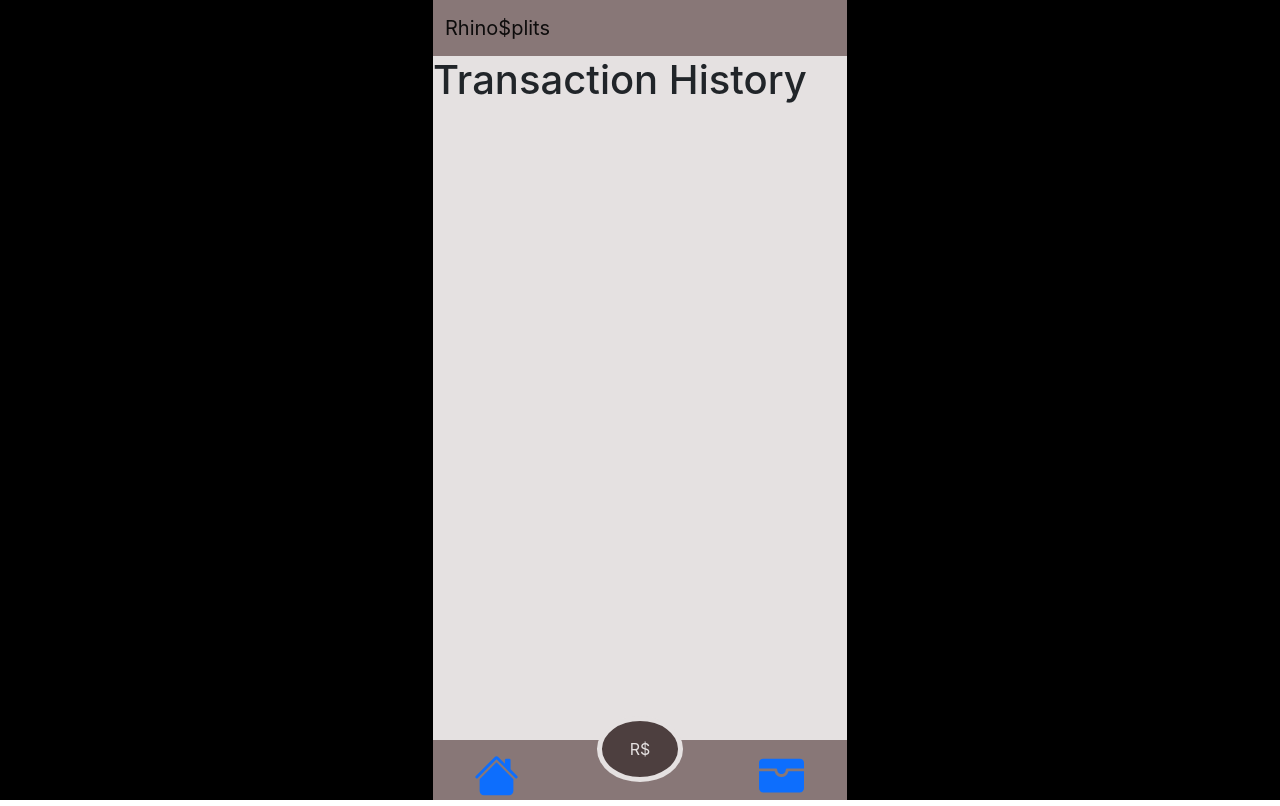
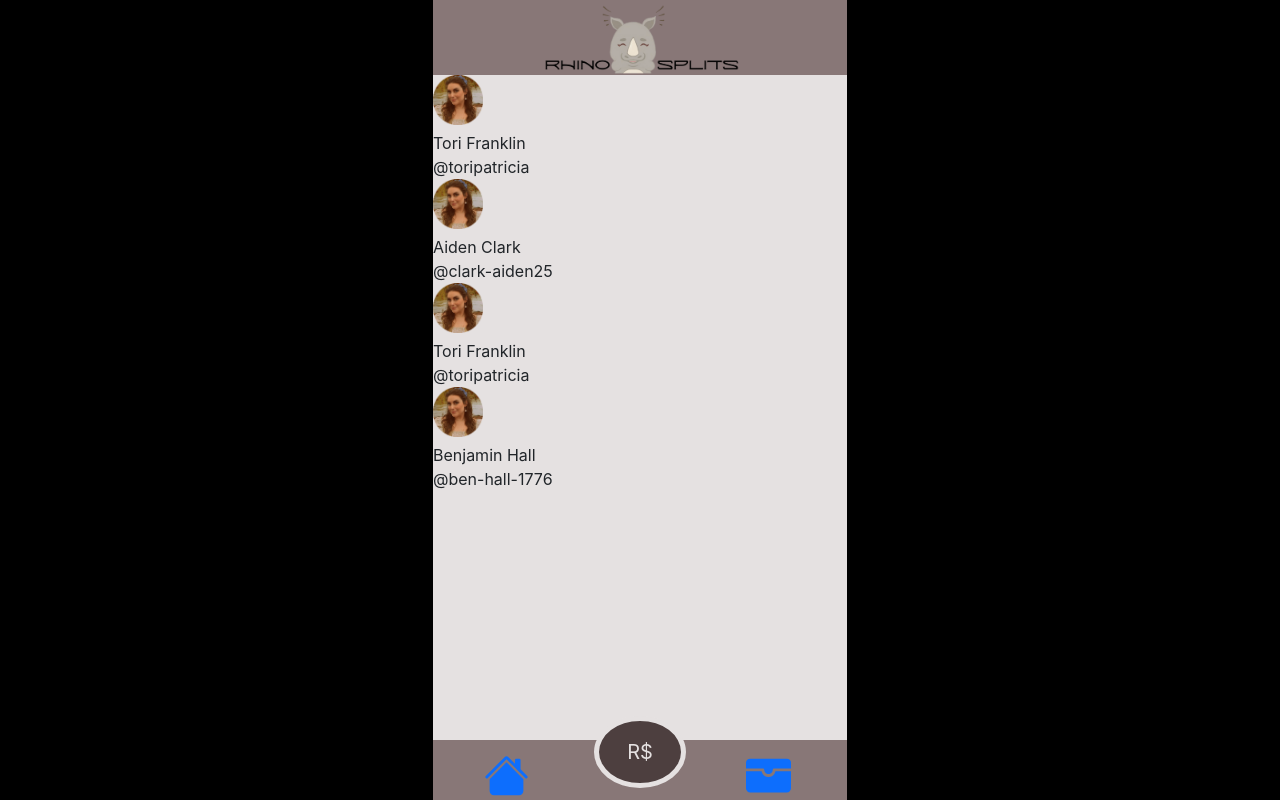
Before and after one commit to toripatricia/rhino-splits, a Next.js app: page /history in a window 1280 px wide. Built offline with nearby package versions, Linux system fonts and the light colour scheme; data requests are answered from the project's data file.

Commit message:
more local data, logo work, transaction page works

```diff
--- a/components/NavBar.js
+++ b/components/NavBar.js
@@ -1,19 +1,11 @@
-/* eslint-disable jsx-a11y/anchor-is-valid */
 import React from 'react';
-import { Navbar, Container, Nav } from 'react-bootstrap';
+import RSnavbrand from '../assets/RSnavbrand.png';
+import Image from 'next/image';
 
 export default function NavBarAuth() {
   return (
     <div id="top-nav">
-      <Navbar className="justify-content-center">
-        <Container>
-          <Navbar.Brand>Rhino$plits</Navbar.Brand>
-          <Navbar.Toggle aria-controls="responsive-navbar-nav" />
-          <Navbar.Collapse id="responsive-navbar-nav">
-            <Nav className="me-auto">{/* CLOSE NAVBAR ON LINK SELECTION: https://stackoverflow.com/questions/72813635/collapse-on-select-react-bootstrap-navbar-with-nextjs-not-working */}</Nav>
-          </Navbar.Collapse>
-        </Container>
-      </Navbar>
+      <Image src={RSnavbrand} alt="logo" height="75px" width="200px" />
     </div>
   );
 }
--- /dev/null
+++ b/components/transactionCard.js
@@ -0,0 +1,15 @@
+import React from 'react';
+import Image from 'next/image';
+import mainphoto from '../assets/mainphoto.png';
+
+export default function TransactionCard(props) {
+  return (
+    <div className="transaction-container">
+      <Image src={mainphoto} alt="userphoto" height="50px" width="50px" />
+      <div className="transaction-names">
+        <div>{props?.payerName}</div>
+        <div>{props?.payerUsername}</div>
+      </div>
+    </div>
+  );
+}
--- a/db.json
+++ b/db.json
@@ -2,35 +2,93 @@
   "primary-user": [
     {
       "name": "Tori Franklin",
-      "username": "toripatricia",
+      "username": "@toripatricia",
       "id": "mainuser"
     }
   ],
   "users": [
     {
       "name": "Aiden Clark",
-      "username": "clark-aiden25",
+      "username": "@clark-aiden25",
       "id": "ac1"
     },
     {
       "name": "Abigail Lewis",
-      "username": "abbylew9895",
+      "username": "@abbylew9895",
       "id": "al2"
     },
     {
       "name": " Amelia White",
-      "username": "awhite_17",
+      "username": "@awhite_17",
       "id": "aw3"
     },
     {
       "name": "Ava Williams",
-      "username": "avawilly-4eva",
+      "username": "@avawilly-4eva",
       "id": "aw4"
     },
     {
       "name": "Benjamin Hall",
-      "username": "ben-hall-1776",
+      "username": "@ben-hall-1776",
       "id": "bh5"
+    }
+  ],
+
+  "payment-requests": [
+    {
+      "recipientId": "ac1",
+      "requesterId": "mainuser",
+      "amount": " $60.87",
+      "description": "wifi"
+    },
+    {
+      "recipientId": "mainuser",
+      "requesterId": "bh5",
+      "amount": " $60.87",
+      "description": "wifi"
+    },
+    {
+      "recipientId": "aw3",
+      "requesterId": "mainuser",
+      "amount": " $60.87",
+      "description": "wifi"
+    },
+    {
+      "recipientId": "mainuser",
+      "requesterId": "al2",
+      "amount": " $60.87",
+      "description": "wifi"
+    }
+  ],
+
+  "transactions": [
+    {
+      "payerId": "mainuser",
+      "payerName": "Tori Franklin",
+      "payerUsername": "@toripatricia",
+      "amount": "-$45.63",
+      "description": "bday dinner"
+    },
+    {
+      "payerId": "ac1",
+      "payerName": "Aiden Clark",
+      "payerUsername": "@clark-aiden25",
+      "amount": "+$50",
+      "description": "electric bill"
+    },
+    {
+      "payerId": "mainuser",
+      "payerName": "Tori Franklin",
+      "payerUsername": "@toripatricia",
+      "amount": "-$12",
+      "description": "coffee"
+    },
+    {
+      "payerId": "bh5",
+      "payerName": "Benjamin Hall",
+      "payerUsername": "@ben-hall-1776",
+      "amount": "35",
+      "description": "drinks"
     }
   ]
 }
--- a/pages/friends.js
+++ b/pages/friends.js
@@ -22,7 +22,7 @@ export default function Friends() {
     getUsers();
   }, []);
 
-  if (isLoading) <Loading />;
+  if (isLoading) return <Loading />;
 
   return (
     <div>
--- a/pages/history.js
+++ b/pages/history.js
@@ -1,5 +1,34 @@
+import React, { useEffect, useState } from 'react';
+import httpClient from '../api/httpClient';
+import Loading from '../components/Loading';
+import TransactionCard from '../components/transactionCard';
+
 export default function TransactionHistory() {
-return (
-<h1>Transaction History</h1>
-);
+  const [transactions, setTransactions] = useState([]);
+
+  const [isLoading, setIsLoading] = useState(true);
+  useEffect(() => {
+    const getTransactions = async () => {
+      try {
+        const { data } = await httpClient.get('/transactions');
+        console.log({ data });
+        setTransactions(data);
+      } catch (error) {
+        console.error('failed to fetch', error);
+      } finally {
+        setIsLoading(false);
+      }
+    };
+    getTransactions();
+  }, []);
+
+  if (isLoading) return <Loading />;
+
+  return (
+    <div>
+      {transactions.map((transaction) => (
+        <TransactionCard key={transaction.payerId} payerName={transaction.payerName} payerUsername={transaction.payerUsername} />
+      ))}
+    </div>
+  );
 }
--- a/styles/globals.css
+++ b/styles/globals.css
@@ -28,8 +28,8 @@ a {
   height: 60px;
   padding-bottom: 5px;
   padding-top: 5px;
-  padding-left: 25px;
-  padding-right: 27px;
+  padding-left: 35px;
+  padding-right: 40px;
 }
 
 .main-container {
@@ -43,7 +43,10 @@ a {
 }
 
 #top-nav {
+  display: flex;
+  justify-content: center;
   background-color: #887777;
+  max-height: 90px;
 }
 
 #pay-request {
@@ -57,6 +60,7 @@ a {
   border-width: 5px;
   border-style: solid;
   color: #e5e1e1;
+  font-size: 20px;
 }
 
 .friend-container {
@@ -98,3 +102,8 @@ a {
   background-color: #5c7684;
   border-color: #5c7684;
 }
+
+#logo {
+  display: flex;
+  justify-content: center;
+}
```
Also changed, not shown: pages/index.js (+26 -4 lines), assets/RSnavbrand.png (added).
